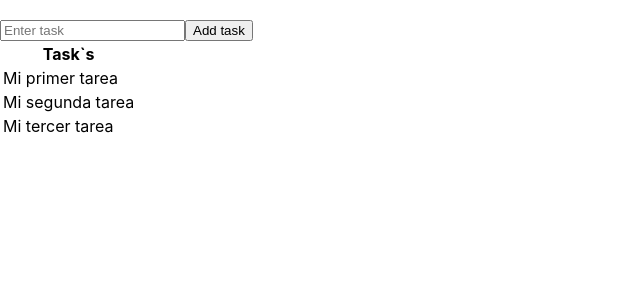
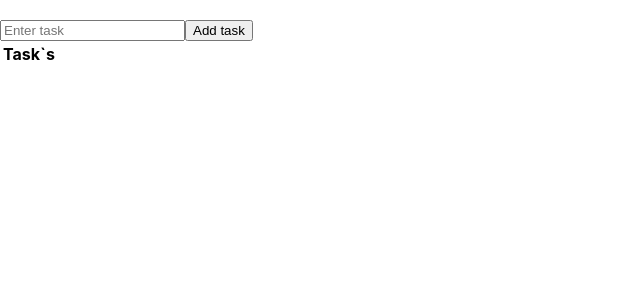
Before and after one commit to devbarceinas/dev-mario-page, a React (Vite) app: page / in a window 1280 px wide. Shown: the top 300 px of the page, without its empty margins (0-640 px from the left). Built offline with nearby package versions, Linux system fonts and the light colour scheme.

Commit message:
feat(savetasks): save tasks in local storage

```diff
--- a/src/App.jsx
+++ b/src/App.jsx
@@ -1,13 +1,9 @@
-import { useState } from "react";
+import { useEffect, useState } from "react";
 import { TaskCreate } from "./components/TaskCreate";
 
 const App = () => {
   const [taskExist, setTaskExist] = useState("");
-  const [tasksItems, setTasksItems] = useState([
-    { name: "Mi primer tarea", done: false },
-    { name: "Mi segunda tarea", done: true },
-    { name: "Mi tercer tarea", done: false },
-  ]);
+  const [tasksItems, setTasksItems] = useState([]);
 
   const handleCreateNewTask = (newTask) => {
     if (!tasksItems.find((task) => task.name === newTask)) {
@@ -17,6 +13,17 @@ const App = () => {
       setTaskExist("Esa tarea ya existe.");
     }
   };
+
+  useEffect(() => {
+    let tasks = localStorage.getItem('tasks');
+    if (tasks) {
+      setTasksItems(JSON.parse(tasks));
+    }
+  }, []);
+
+  useEffect(() => {
+    localStorage.setItem('tasks', JSON.stringify(tasksItems));
+  }, [tasksItems]);
 
   return (
     <>
--- a/src/components/TaskCreate.jsx
+++ b/src/components/TaskCreate.jsx
@@ -12,7 +12,6 @@ const TaskCreate = ({ handleCreateNewTask, taskExist }) => {
   const handleOnSubmit = event => {
     event.preventDefault();
     handleCreateNewTask(newTaskName);
-    localStorage.setItem('tasks', newTaskName);
     setNewTaskName('');
   }
 
--- a/src/main.jsx
+++ b/src/main.jsx
@@ -3,8 +3,4 @@ import ReactDOM from 'react-dom/client'
 import { App } from './App'
 import './index.css'
 
-ReactDOM.createRoot(document.getElementById('root')).render(
-  <React.StrictMode>
-    <App />
-  </React.StrictMode>
-)
+ReactDOM.createRoot(document.getElementById('root')).render(<App />);
```
